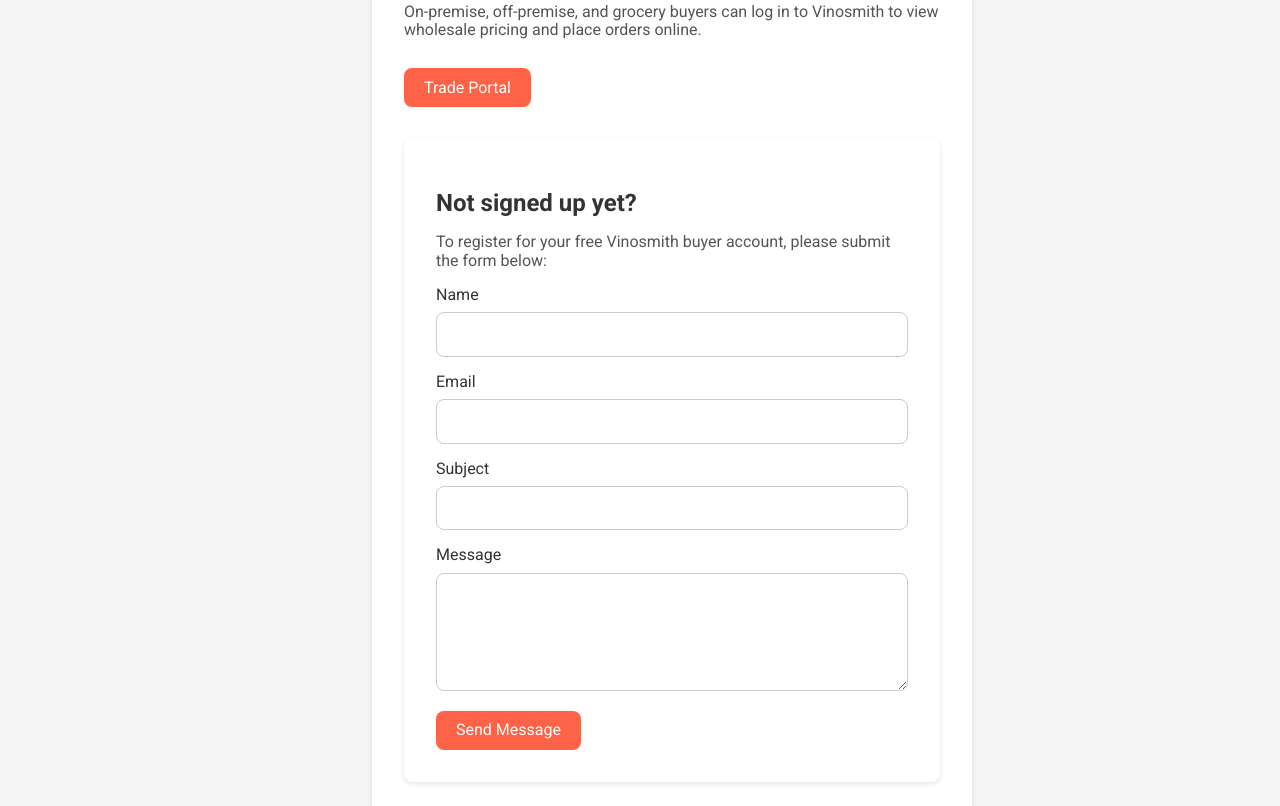
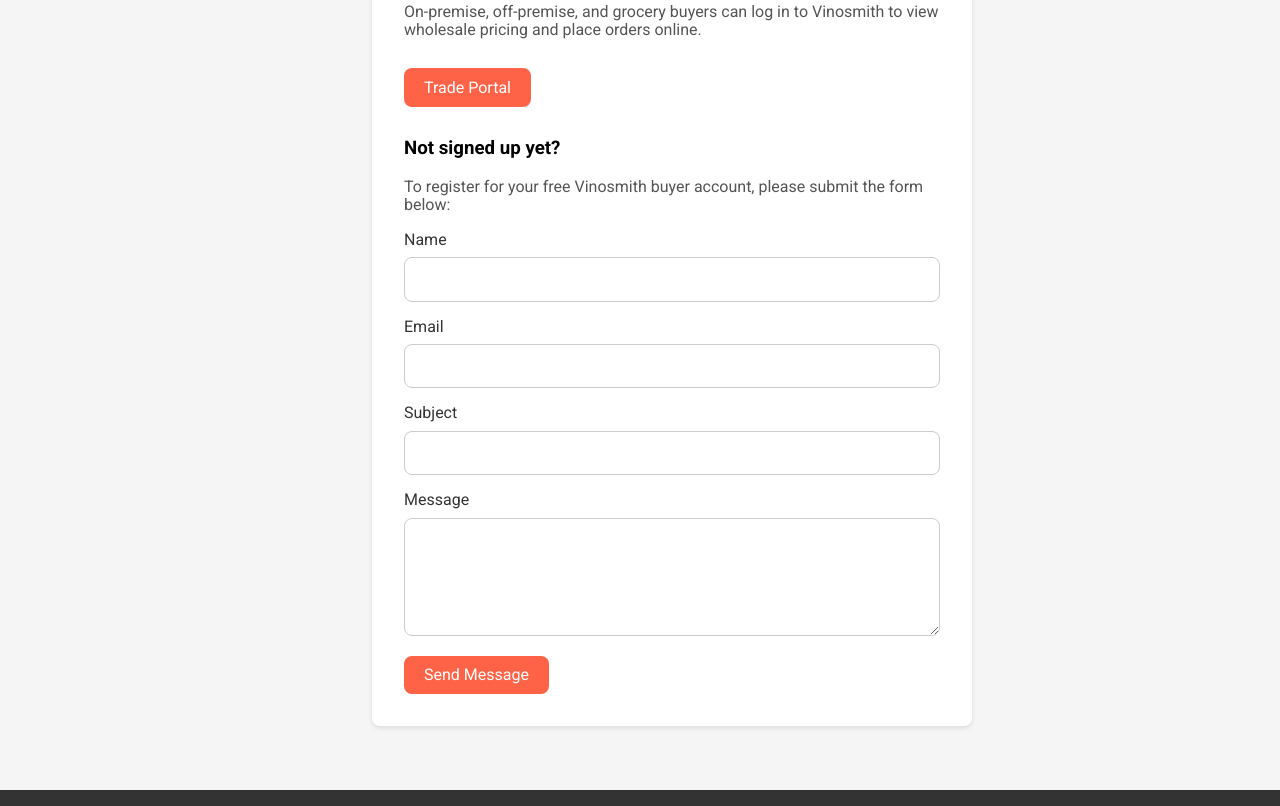
Before and after one commit to mattcory6000/aoc_mvp_json_site, a website: page docs/tradeportal.html in a window 1280 px wide. Shown: the part 574-1380 px from the top of the page. Drawn offline with nearby package versions, Linux system fonts and the light colour scheme; no server answers.

Commit message:
Remove nested section around contact form on tradeportal.html.

```diff
--- a/docs/tradeportal.html
+++ b/docs/tradeportal.html
@@ -22,10 +22,7 @@
           <div class="button-wrapper">
             <a href="https://vinosmith.com/trade/dashboard" target="_blank" rel="noopener noreferrer" class="btn">Trade Portal</a>
           </div>
-
-       <div class="grid contact-grid">
-      <section class="contact-section">
-        <h2>Not signed up yet?</h2>
+        <h3>Not signed up yet?</h3>
         <p>To register for your free Vinosmith buyer account, please submit the form below:</p>
         <form id="contact-form">
           <div class="form-group">
@@ -48,9 +45,6 @@
         </form>
       </section>
     </div>
-
-      </section>
-    </div>
   </main>
 
   <footer></footer>
```
